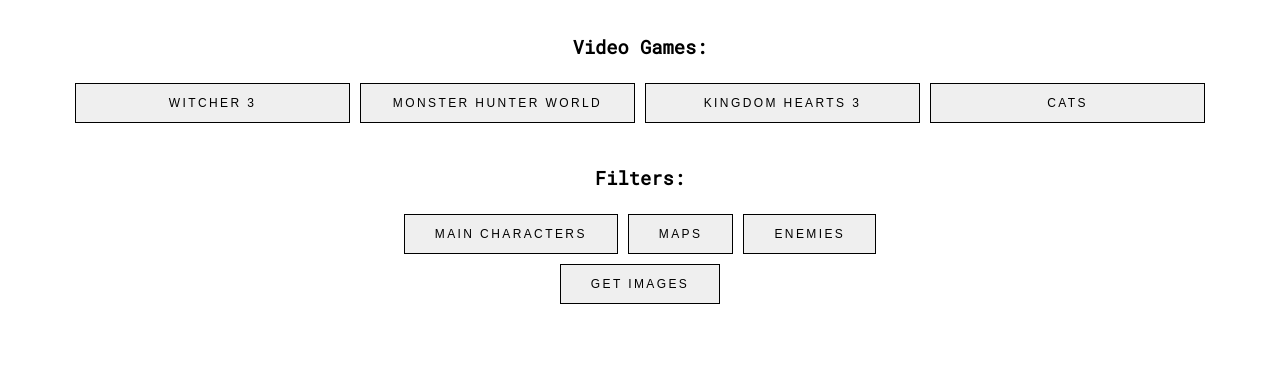
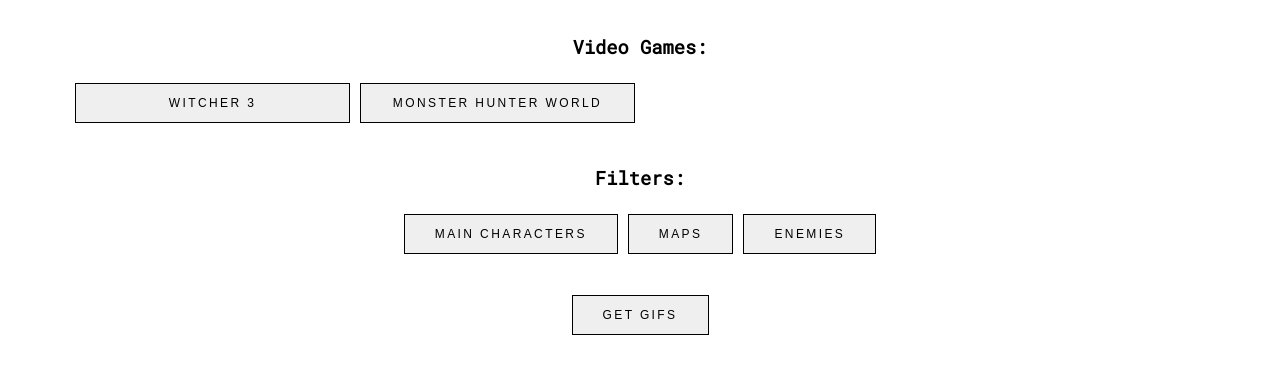
Before and after one commit to JoseTorralba/Giphy-API, a plain HTML site: page index.html in a window 1280 px wide. Shown: the part 117-490 px from the top of the page. Drawn offline with nearby package versions, Linux system fonts and the light colour scheme.

Commit message:
added css stuff and comments in js file

```diff
--- a/app.js
+++ b/app.js
@@ -1,19 +1,20 @@
 $(document).ready(function () {
 
-    // Array of video games, sets values in button which then returns results
+    // Array of video games, can be changed to anything video game related
+    // Maybe things like game genres?
     const videoGames = [
         "witcher 3",
-        "Monster Hunter World",
-        "Kingdom Hearts 3",
-        "cats"
+        "Monster Hunter World"
     ];
 
     // Array of filters for video games
+    // Can be changed to like game ratings or something to go with the first array
     const filterChoices = [
         "Main Characters",
         "maps",
         "Enemies"
     ];
+
 
     let videoGameQuery = "";
     let filterQuery = "";
@@ -31,9 +32,11 @@
         gifBtn.appendChild(createButton);
     }
 
-    $('.video-game').on('click', function() {
+
+    $('.video-game').on('click', function () {
         videoGameQuery = this.value;
     });
+
 
     // Displays Filter Buttons
     for (var i = 0; i < filterChoices.length; i++) {
@@ -48,11 +51,10 @@
     }
 
 
-    // Shows Gif results when button pressed
-    $('#submit').click (function (event) {
+    // Shows Gif results when button is clicked
+    $('#submit').click(function (event) {
 
         var offset = Math.round(Math.random() * 100);
-
         var query = videoGameQuery + "+" + filterQuery;
         var key = "gc7kXsvMsDTr6mMHxbc8FMK8D23EPLG2";
         var url = "https://api.giphy.com/v1/gifs/search?q="
--- a/index.html
+++ b/index.html
@@ -20,7 +20,7 @@
     <h3>Filters:</h3>
     <div id="filterDiv"></div>
 
-    <button id="submit">Get Images</button>
+    <button id="submit">Get Gifs</button>
 
     <!-- Displays Gifs -->
     <div id="gifs"></div>
--- a/style.css
+++ b/style.css
@@ -36,7 +36,6 @@
     display: inline-block;
     letter-spacing: 0.2em;
     font-size: 12px;
-
     padding: 1em 2.5em;
     border: 1px #fff solid;
     border-color: #000;
@@ -46,11 +45,25 @@
     margin: 5px;
 }
 
+button:focus {
+    text-decoration: none;
+    background-color: #000;
+    border-color: #CFEC3A;
+    color: #CFEC3A;
+}
+
+
+
 button:hover {
     text-decoration: none;
     background-color: #000;
     border-color: #CFEC3A;
     color: #CFEC3A;
+    cursor: pointer;
+}
+
+#submit {
+    margin-top: 3em;
 }
 
 
```
Lines whose indentation alone changed are shown as unchanged.
